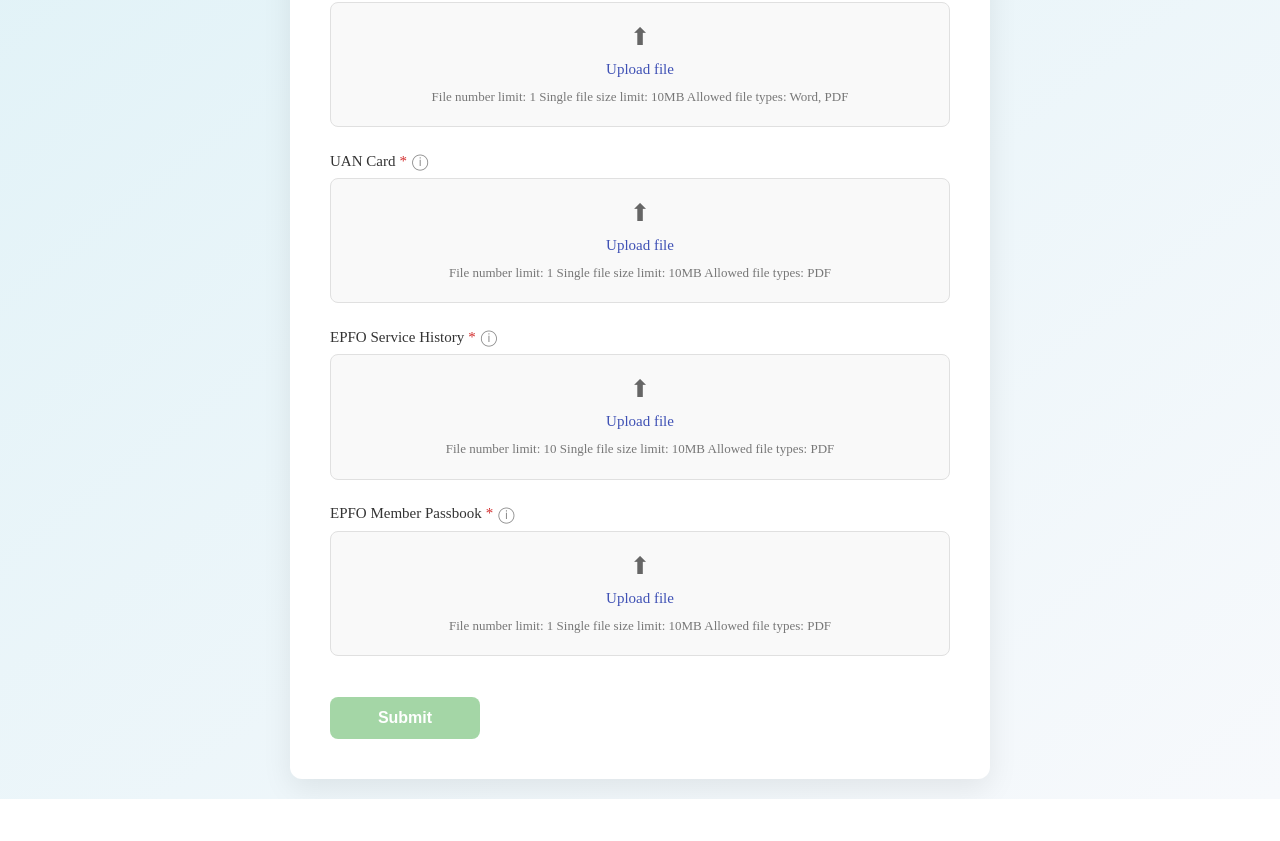
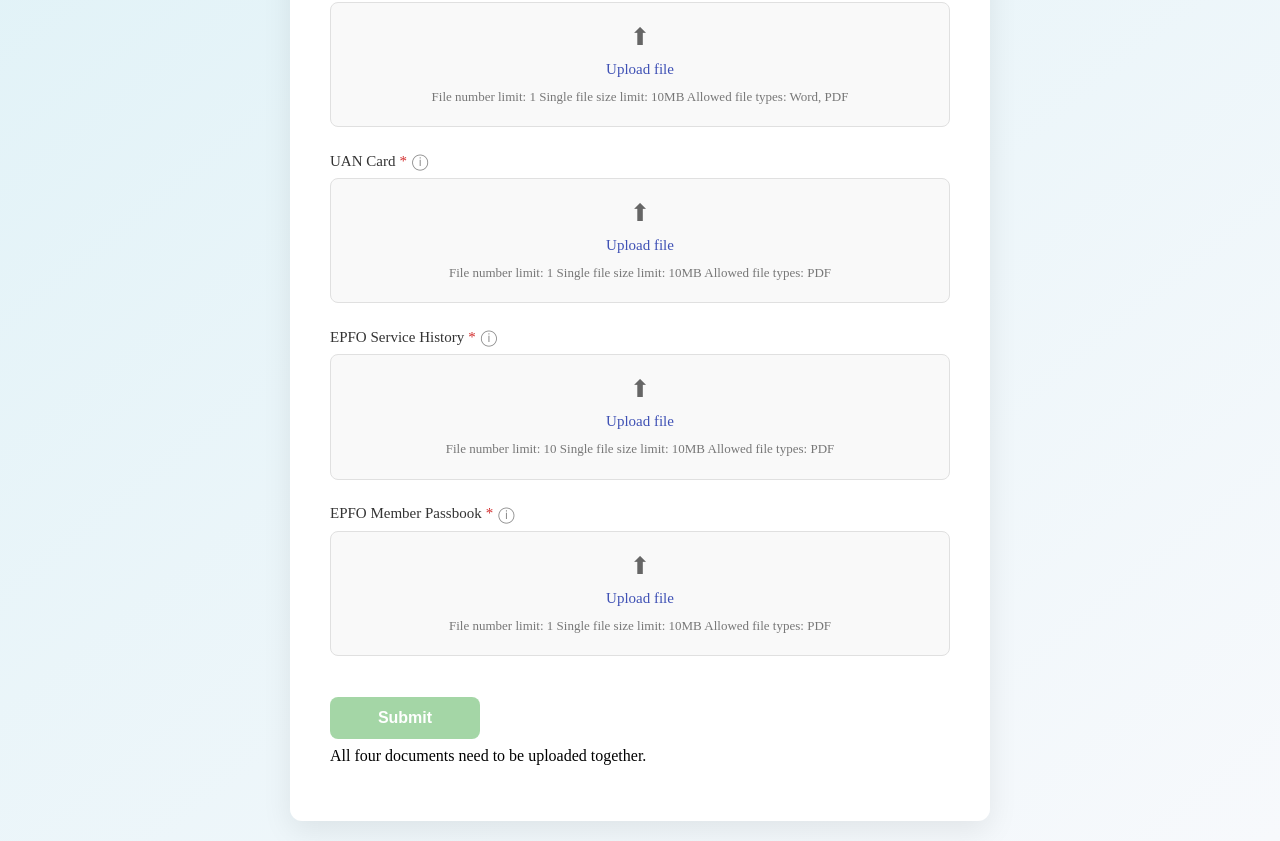
Before and after one commit to axiom-nik/azure-functions, a Next.js app: page /candidate-form in a window 1280 px wide. Shown: the part 204-1045 px from the top of the page. Before the commit the page ends 1003 px from the top, so only its background shows below. Built offline with nearby package versions, Linux system fonts and the light colour scheme.

Commit message:
Add conditional submission guidance in DocumentsSubmissionPage: Introduced a message that informs users whether they can submit all documents or if additional uploads are required, enhancing clarity and user experience during the submission process.

```diff
--- a/app/candidate-form/page.tsx
+++ b/app/candidate-form/page.tsx
@@ -229,6 +229,9 @@ export default function DocumentsSubmissionPage() {
           >
             Submit
           </button>
+          <p className={formStyles.comment} style={{ marginTop: '0.5rem' }}>
+            {isSubmitEnabled ? 'You may submit all four documents now.' : 'All four documents need to be uploaded together.'}
+          </p>
         </form>
       </div>
     </div>
```
